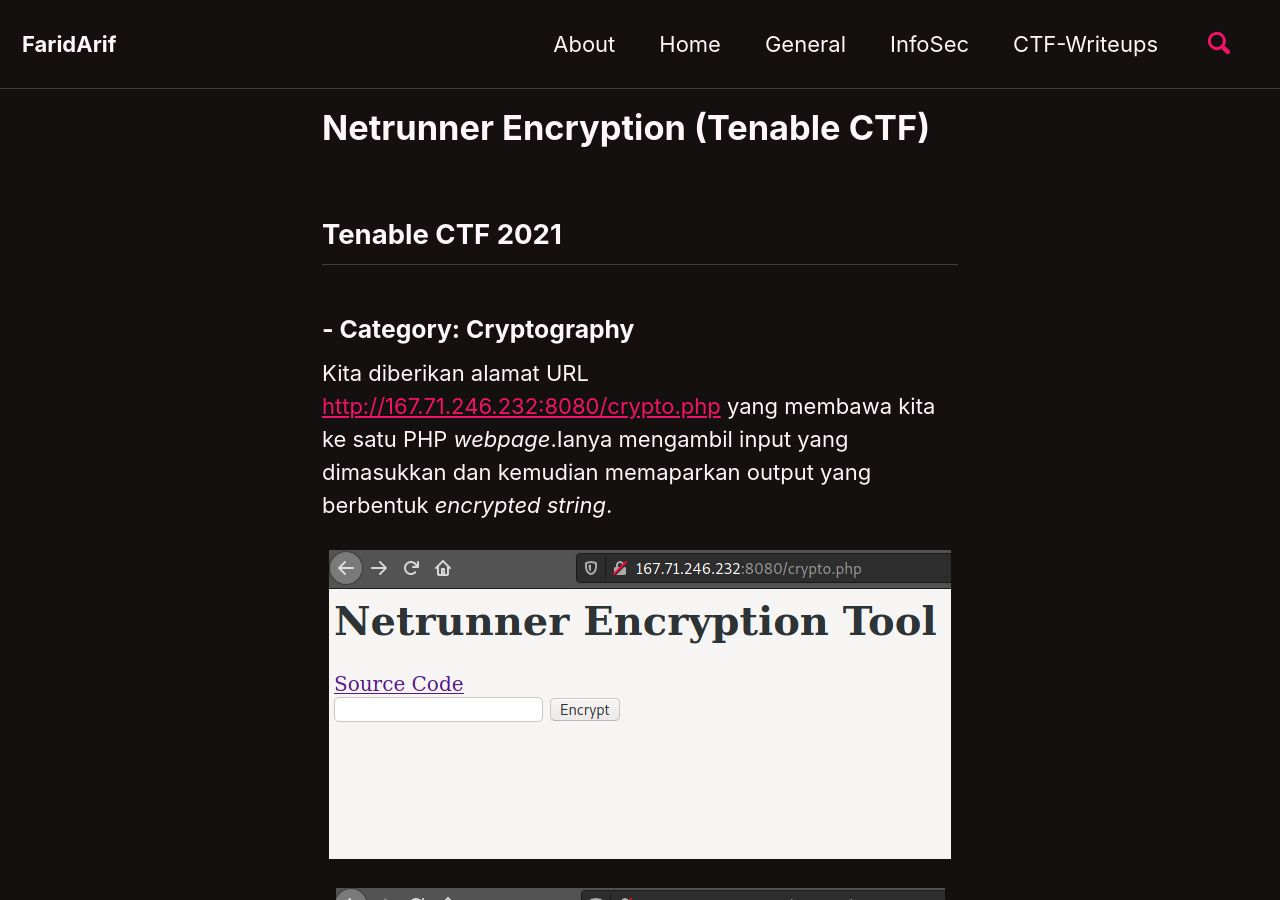
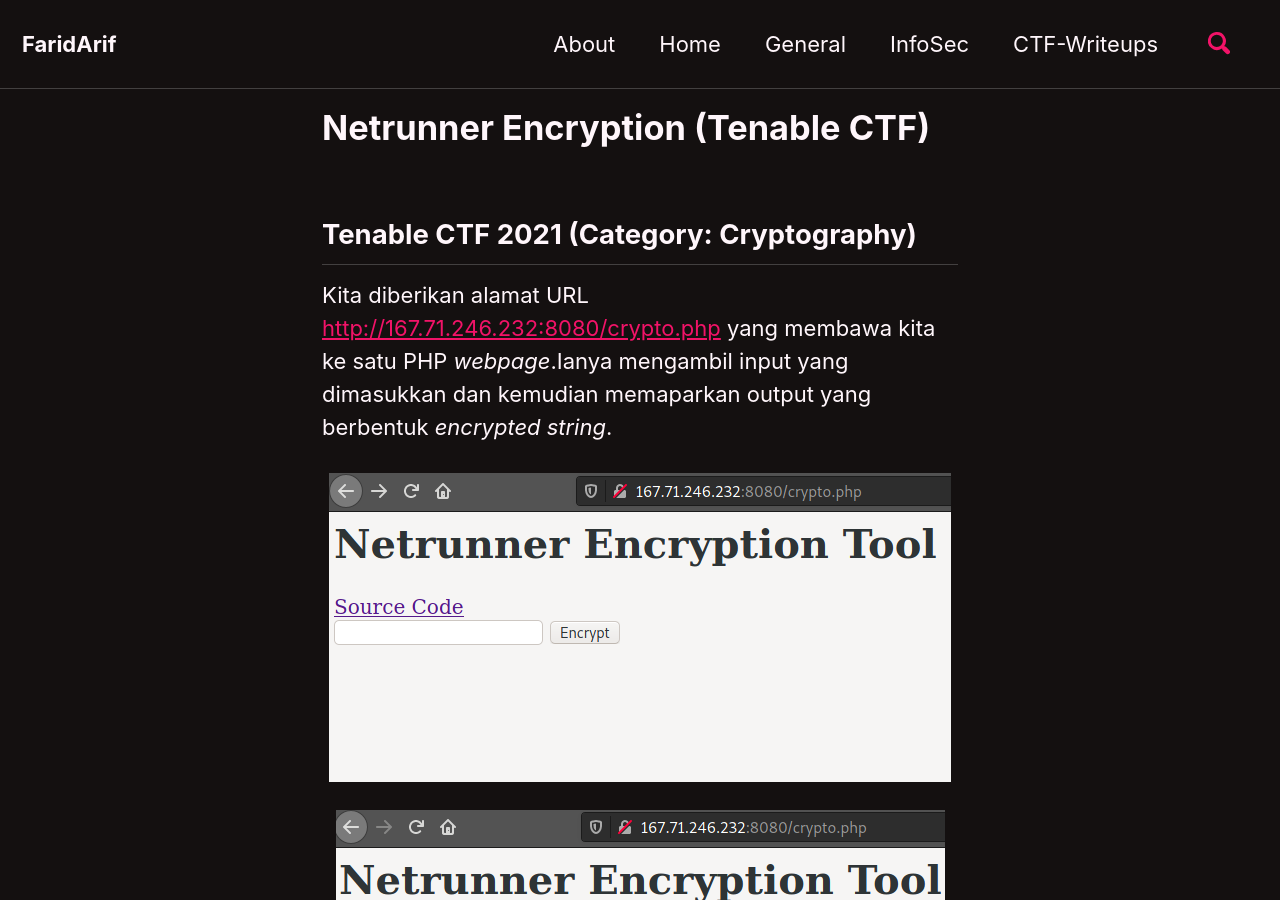
Before and after one commit to faridarif/faridarif.github.io, a Jekyll site: the page built from _posts/2021-02-23-CTF-netrunner-encryption.md, in a window 1280 px wide and 900 px high. Built offline with Jekyll 4.4.1, drawn with Linux system fonts in a browser that asks for light colours; cached includes are drawn as plain includes.

```diff
--- a/_posts/2021-02-23-CTF-netrunner-encryption.md
+++ b/_posts/2021-02-23-CTF-netrunner-encryption.md
@@ -6,8 +6,7 @@ permalink: /ctf-writeups/netrunner-encryption-tenable-ctf/
 tags: [Hacking , CTF ]
 ---
 
-## Tenable CTF 2021
-###	 - Category: Cryptography
+## Tenable CTF 2021 (Category: Cryptography)
 
 Kita diberikan alamat URL <http://167.71.246.232:8080/crypto.php> yang membawa kita ke satu PHP *webpage*.Ianya mengambil input yang dimasukkan dan kemudian memaparkan output yang  berbentuk *encrypted string*.
 
```
